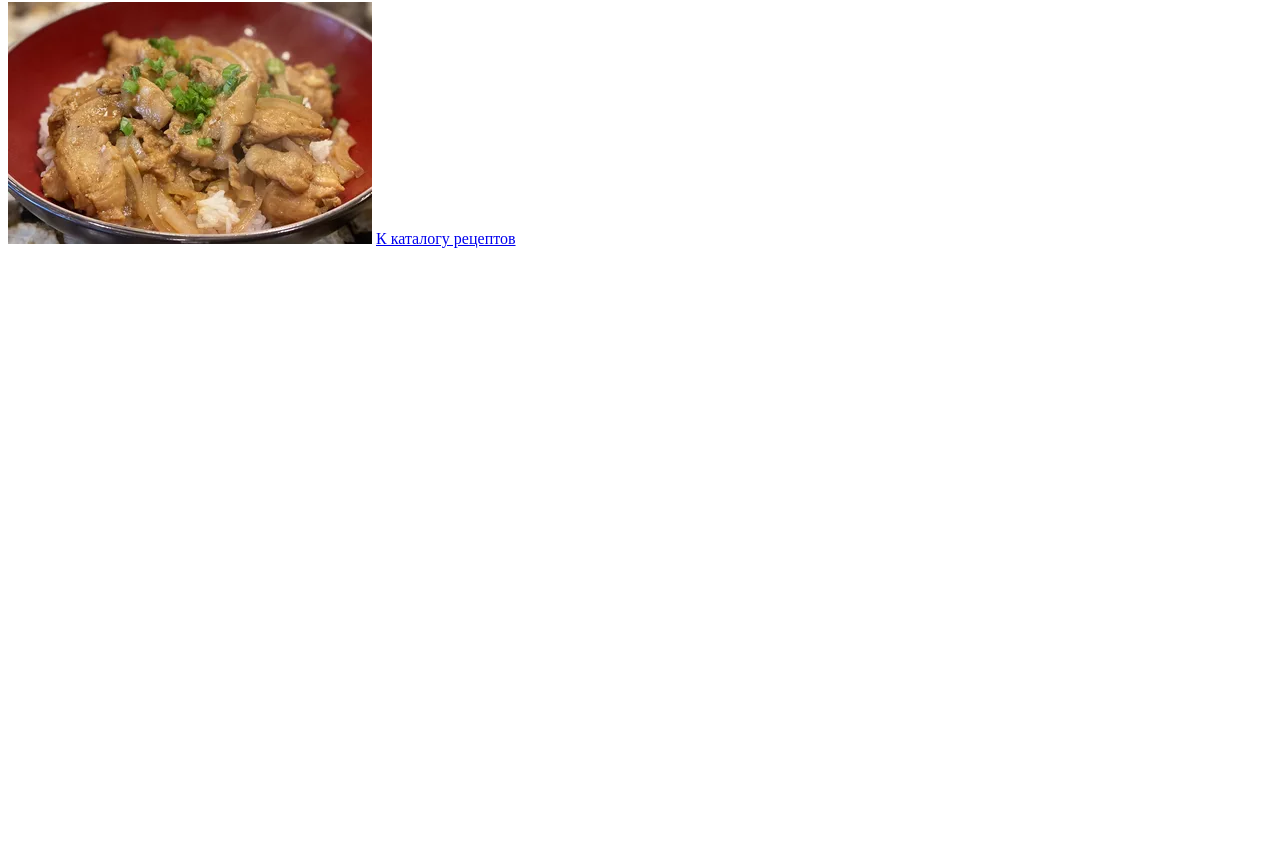
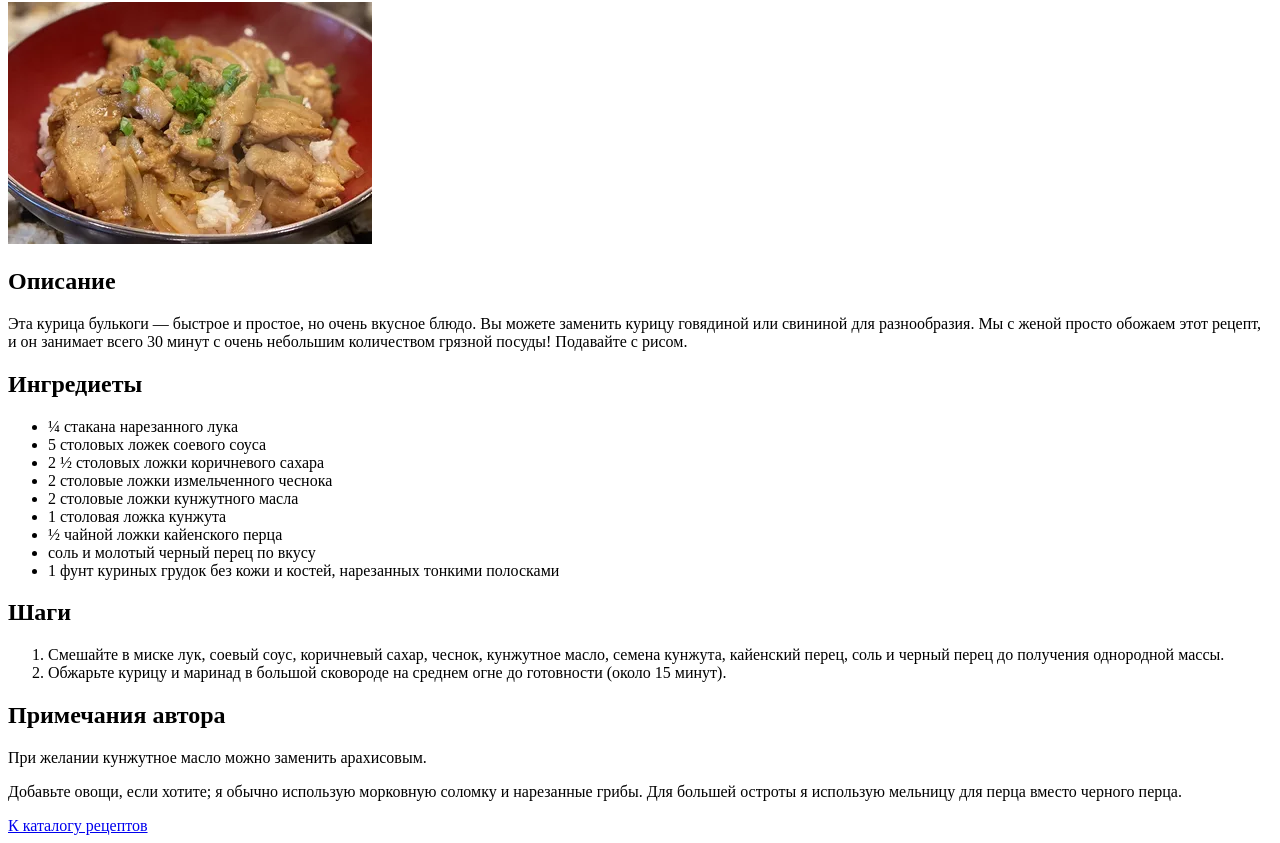
Before and after one commit to MiagkaiaE/odin-recipes, a plain HTML site: page recipes/Skillet _Chicken_Bulgogi.html in a window 1280 px wide. Shown: the part 78-921 px from the top of the page. Before the commit the page ends 800 px from the top, so only its background shows below. Drawn offline with Linux system fonts and the light colour scheme.

Commit message:
Заполнила карточку рецептв курица бульгоги

```diff
--- a/recipes/Skillet _Chicken_Bulgogi.html
+++ b/recipes/Skillet _Chicken_Bulgogi.html
@@ -7,7 +7,29 @@
 </head>
 <body>
 	<h1>Курица Бульгоги на сковороде</h1>
-	<img src="../images/Skillet-Chicken-Bulgogi.webp" alt="">
+	<img src="../images/Skillet-Chicken-Bulgogi.webp" alt="Фото курица бульгоги">
+	<h2>Описание</h2>
+	<p>Эта курица булькоги — быстрое и простое, но очень вкусное блюдо. Вы можете заменить курицу говядиной или свининой для разнообразия. Мы с женой просто обожаем этот рецепт, и он занимает всего 30 минут с очень небольшим количеством грязной посуды! Подавайте с рисом.</p>
+	<h2>Ингредиеты</h2>
+	<ul>
+		<li>¼ стакана нарезанного лука</li>
+		<li>5 столовых ложек соевого соуса</li>
+		<li>2 ½ столовых ложки коричневого сахара</li>
+		<li>2 столовые ложки измельченного чеснока</li>
+		<li>2 столовые ложки кунжутного масла</li>
+		<li>1 столовая ложка кунжута</li>
+		<li>½ чайной ложки кайенского перца</li>
+		<li>соль и молотый черный перец по вкусу</li>
+		<li>1 фунт куриных грудок без кожи и костей, нарезанных тонкими полосками</li>
+	</ul>
+	<h2>Шаги</h2>
+	<ol>
+		<li>Смешайте в миске лук, соевый соус, коричневый сахар, чеснок, кунжутное масло, семена кунжута, кайенский перец, соль и черный перец до получения однородной массы.</li>
+		<li>Обжарьте курицу и маринад в большой сковороде на среднем огне до готовности (около 15 минут).</li>
+	</ol>
+	<h2>Примечания автора</h2>
+	<p>При желании кунжутное масло можно заменить арахисовым.</p>
+	<p>Добавьте овощи, если хотите; я обычно использую морковную соломку и нарезанные грибы. Для большей остроты я использую мельницу для перца вместо черного перца.</p>
 	<a href="../index.html">К каталогу рецептов</a>
 </body>
 </html>
```
